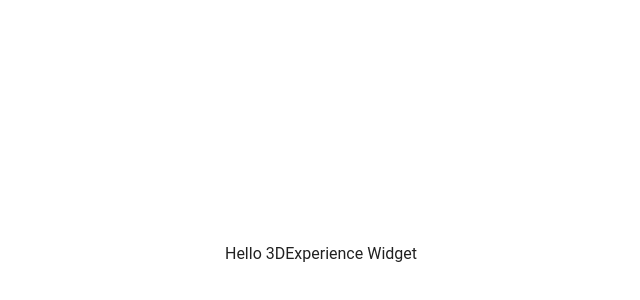
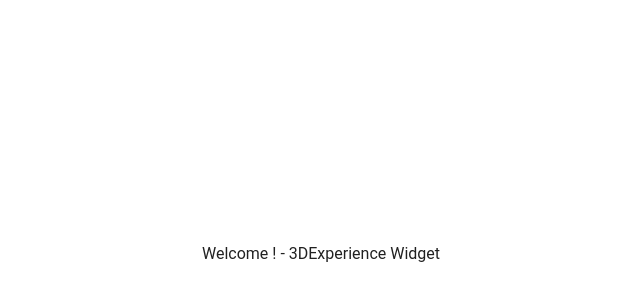
Before and after one commit to nogueiraantonio/dscpe-widget-property-editor, a Vue app: page / in a window 1280 px wide. Shown: the part 146-446 px from the top of the page, without its empty margins (319-959 px from the left). Built offline with nearby package versions, Linux system fonts and the light colour scheme.

Commit message:
add vuex

```diff
--- a/package.json
+++ b/package.json
@@ -37,6 +37,7 @@
         "vue-template-compiler": "2.6.10",
         "vuetify": "2.0.4",
         "vuetify-loader": "1.3.0",
+        "vuex": "3.1.1",
         "webpack": "4.39.0",
         "webpack-cli": "3.3.6"
     }
--- a/src/components/app.vue
+++ b/src/components/app.vue
@@ -2,9 +2,7 @@
     <v-app>
         <v-content>
             <v-container fluid fill-height ma-0 pa-0>
-                <v-layout align-center justify-center row fill-height>
-                    {{ hello }}
-                </v-layout>
+                <v-layout align-center justify-center row fill-height> {{ message }} - {{ hello }} </v-layout>
             </v-container>
         </v-content>
     </v-app>
@@ -16,10 +14,14 @@ export default {
     components: {},
     data: function() {
         return {
-            hello: "Hello 3DExperience Widget"
+            hello: "3DExperience Widget"
         };
     },
-    computed: {},
+    computed: {
+        message: function() {
+            return this.$store.state.message;
+        }
+    },
     watch: {},
     mounted: function() {},
     methods: {}
--- a/src/main.js
+++ b/src/main.js
@@ -2,17 +2,18 @@ import Vue from "vue";
 import { loadWidget } from "./lib/widget";
 import App from "./components/app.vue";
 import vuetify from "./plugins/vuetify";
-// import { store } from "./store";
+import { store } from "./store";
 
 function start() {
     const mainComponent = new Vue({
+        store,
         vuetify,
         render: h => h(App)
     });
 
     mainComponent.$mount("app");
 
-    // store.commit("setHost", widget.getValue("wsHost"));
+    store.commit("setMessage", "Welcome !");
 }
 
 loadWidget()
--- /dev/null
+++ b/src/store/index.js
@@ -0,0 +1,16 @@
+import Vue from "vue";
+import Vuex from "vuex";
+
+Vue.use(Vuex);
+
+export const store = new Vuex.Store({
+    state: {
+        message: ""
+    },
+    mutations: {
+        setMessage: (state, message = "") => {
+            state.message = message;
+        }
+    },
+    getters: {}
+});
```
Also changed, not shown: src/store/README.md (deleted).
